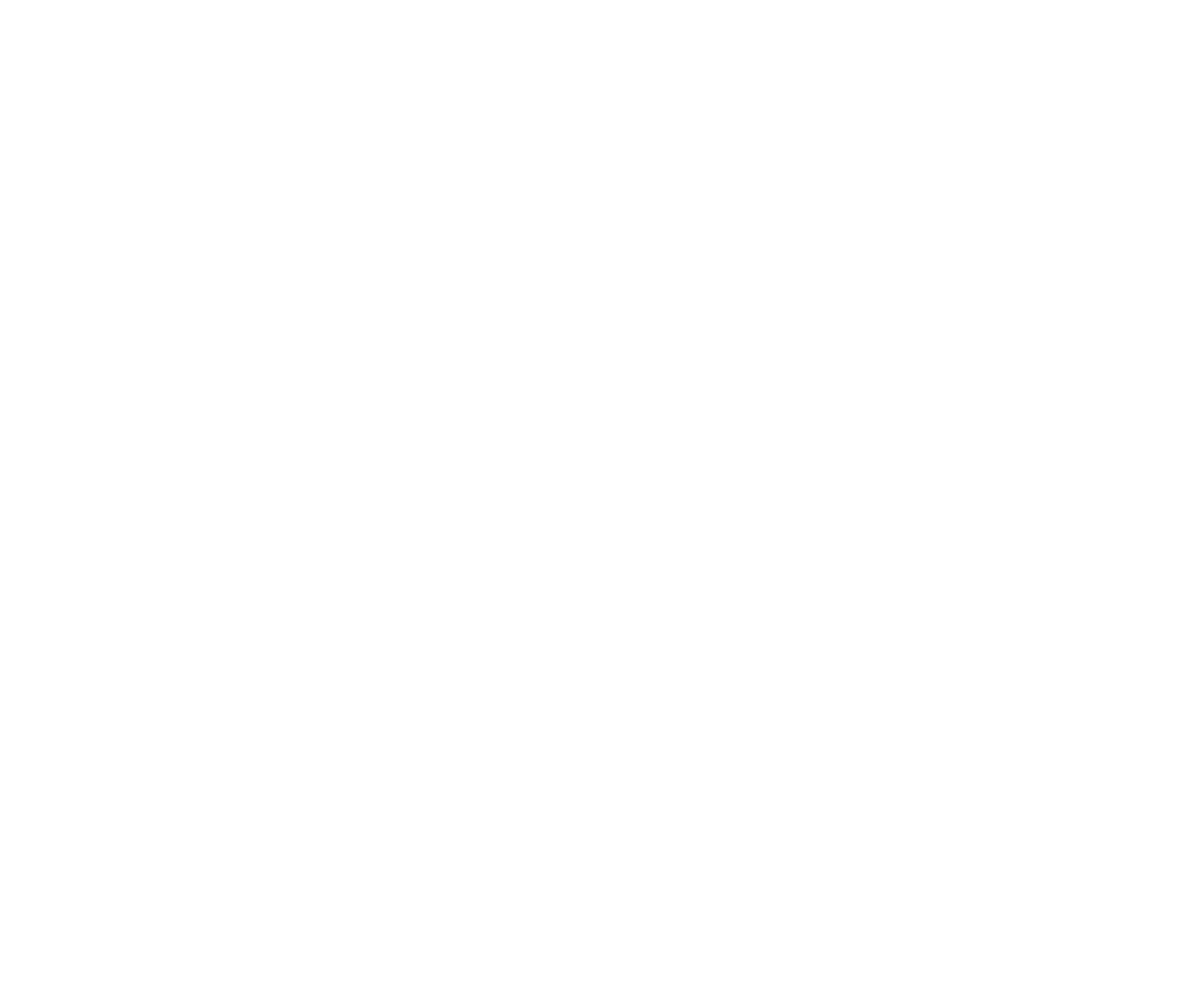
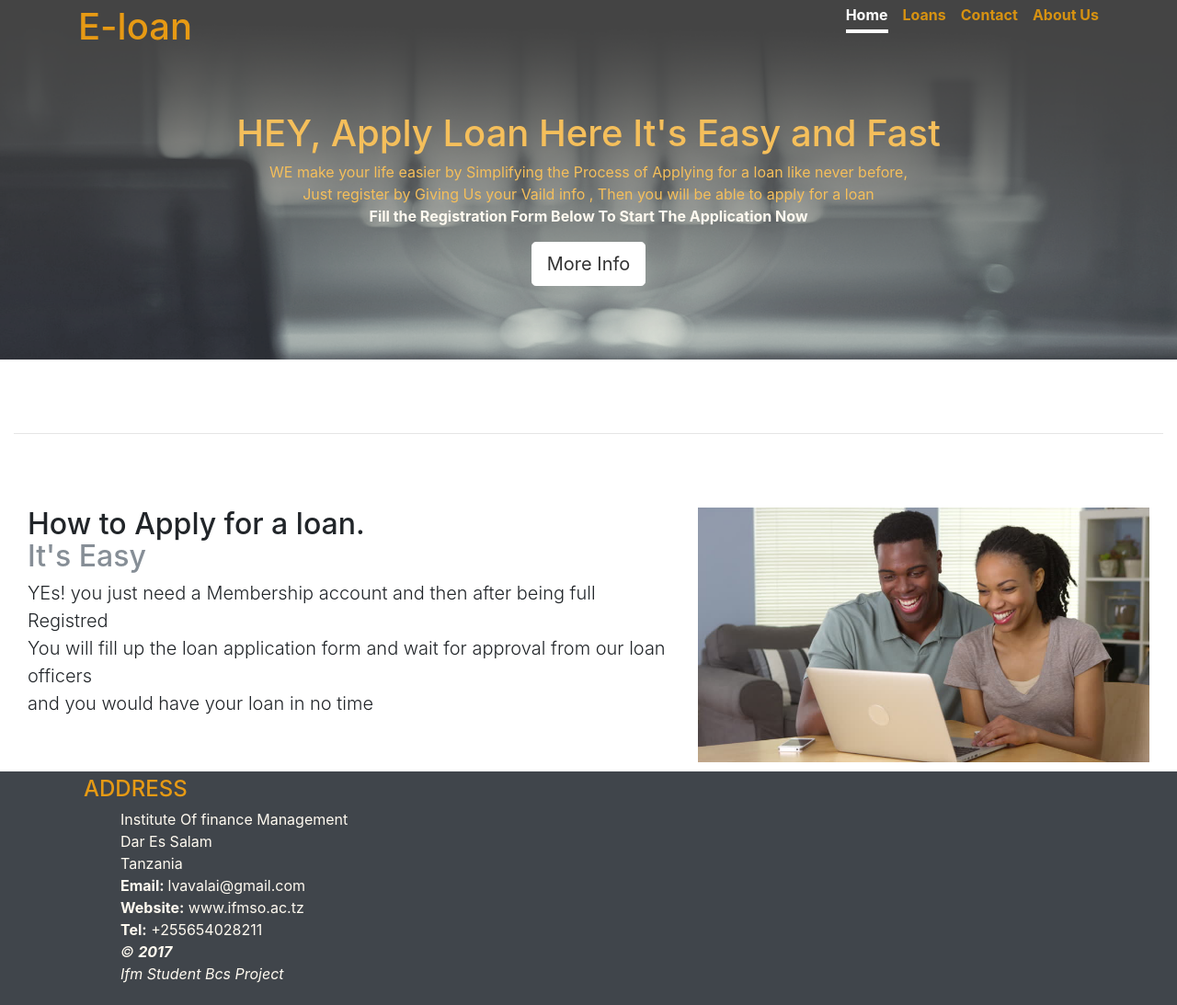
Before and after one commit to lamynn255/Oloan_project, a PHP site: page / in a window 1280 px wide. Before the commit the page is empty. Shown: the whole page at 92% size. Before the commit the page ends 800 px from the top, so only its background shows below. Run offline with PHP 8.4, Linux system fonts and the light colour scheme.

Commit message:
nimeanza kuandika index page

```diff
--- a/index.php
+++ b/index.php
@@ -1 +1,89 @@
-<?php
+<!DOCTYPE html>
+<html>
+    <head>
+      <?php require_once 'templates/header.php';?>
+    </head>
+<body>
+    <!--Header-->
+  <?php require_once 'templates/heading.php';?>
+<!--here a registration form starts-->
+<div class="container">
+
+
+                    </body>
+                    </html>
+
+                </div>
+
+        </div>
+    </div>
+</section>
+<section class="container-fluid">
+<hr class="featurette-divider">
+<div class="container-fluid" >
+      <div class="row featurette">
+        <div class="col-md-7">
+          <h2 class="page-header">How to Apply for a loan.<br>
+             <span class="text-muted">It's Easy</span></h2>
+          <p class="lead">YEs! you just need a Membership account and then after being full Registred<br>You will fill up the loan application form and wait for approval
+        from our loan officers<br> and you would have your loan in no time</p>
+        </div>
+        <div class="col-md-5">
+          <img class="featurette-image img-fluid mx-auto" src="image/home.jpg" alt="Generic placeholder image">
+        </div>
+      </div>
+     </div>
+    </section>
+
+<!--Footer-->
+<footer id="footer">
+     <!--Container-->
+     <div class="continer-fluid" id="footer">
+
+                <!--row-fluids-->
+                <div class="container">
+
+                    <!--Contact Form-->
+                    <div class="span3" id="span3">
+                        <h4>ADDRESS</h4>
+                        <ul class="unstyled address">
+                                <li>
+                                        <i class="icon-home"></i></strong>Institute Of finance Management<br>
+                                    </li>
+                            <li>
+                                <i class="icon-home"></i></strong>Dar Es Salam<br>Tanzania
+                            </li>
+                            <li>
+                                <i class="icon-envelope"></i>
+                                <strong>Email: </strong> lvavalai@gmail.com
+                            </li>
+                            <li>
+                                <i class="icon-globe"></i>
+                                <strong>Website:</strong> www.ifmso.ac.tz
+                            </li>
+                            <li>
+                                <i class="icon-phone"></i>
+                                <strong>Tel:</strong> +255654028211</li>
+                                <li>
+                                <i class="copyright">&copy <strong>2017</strong> <br>Ifm Student Bcs Project </i>
+                            </li>
+                        </ul>
+                    </div>
+                </div>
+     </div>
+</footer>
+<!--/Footer-->
+
+</div>
+
+
+
+</body>
+
+<!-- this place under to make the web load faster -->
+    <script type="text/javscript" src="js/bootstrap.min.js"></script>
+    <script type="text/javscript" src="js/jquery.js"></script>
+    <script type="text/javscript" src="js/popper.js"></script>
+    <script type="text/javscript" src="js/vendor.js"></script>
+
+</html>
```
